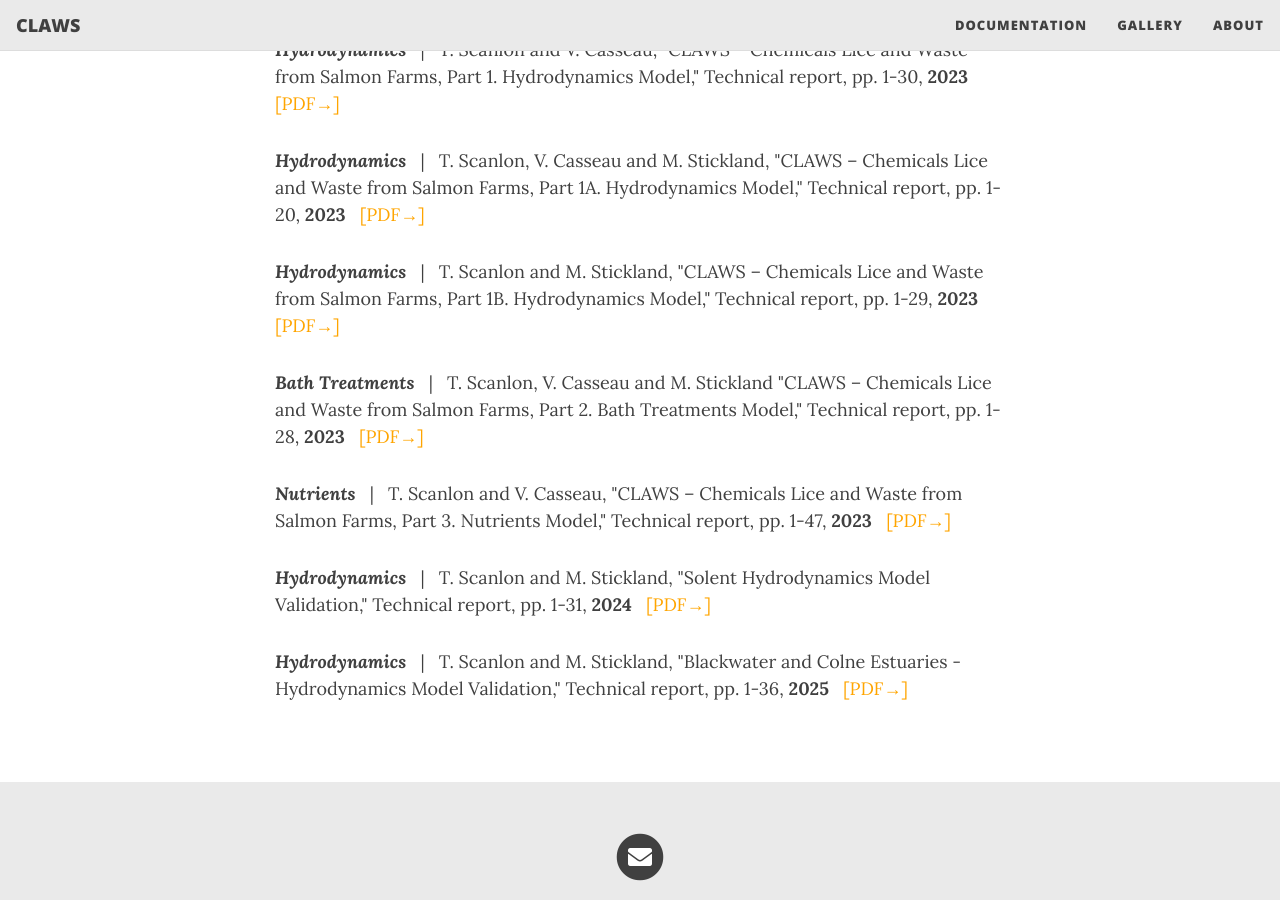
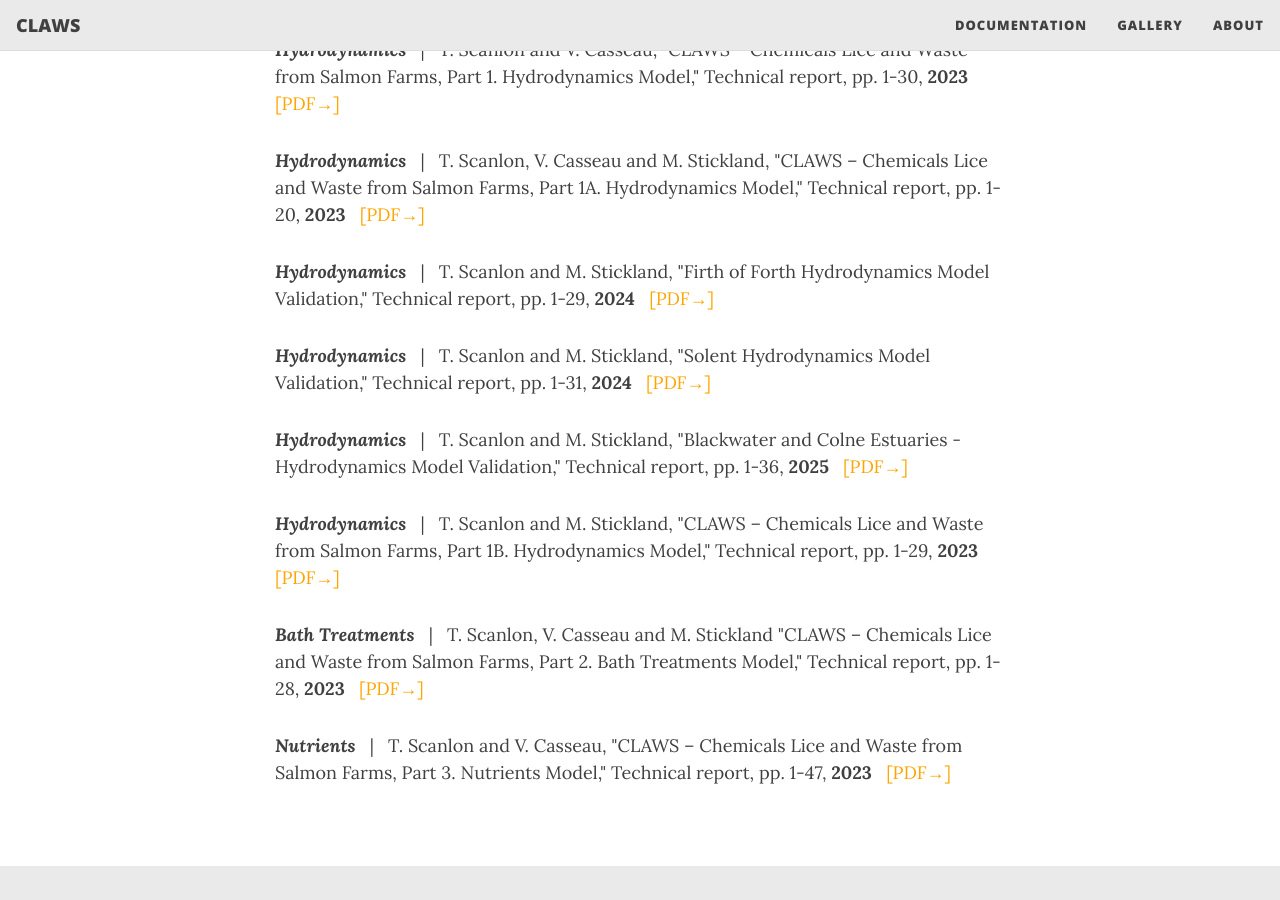
Before and after one commit to claws-scot/claws-scot.github.io, a Jekyll site: the page built from reports.md, in a window 1280 px wide and 900 px high, scrolled down 337 px. Built offline with Jekyll 4.4.1, drawn with Linux system fonts in a browser that asks for light colours; nearby versions of some CDN libraries.

Commit message:
documentation text modified

```diff
--- a/reports.md
+++ b/reports.md
@@ -15,6 +15,12 @@ Farms, Part 1. Hydrodynamics Model," Technical report, pp. 1-30, <b>2023</b> &nb
 <p><b><i>Hydrodynamics</i></b> &nbsp; | &nbsp; T. Scanlon, V. Casseau and M. Stickland, "CLAWS – Chemicals Lice and Waste from Salmon
 Farms, Part 1A. Hydrodynamics Model," Technical report, pp. 1-20, <b>2023</b> &nbsp; <a href="/docs/validation_reports/CLAWS_1_A_Hydrodynamics_Module.pdf" target="_blank" style="color:orange"> [PDF→]</a></p>
 
+<p><b><i>Hydrodynamics</i></b> &nbsp; | &nbsp; T. Scanlon and M. Stickland, "Firth of Forth Hydrodynamics Model Validation," Technical report, pp. 1-29, <b>2024</b> &nbsp; <a href="/docs/validation_reports/Firth_of_Forth_Hydrodynamics_Model_Validation.pdf" target="_blank" style="color:orange"> [PDF→]</a></p>
+
+<p><b><i>Hydrodynamics</i></b> &nbsp; | &nbsp; T. Scanlon and M. Stickland, "Solent Hydrodynamics Model Validation," Technical report, pp. 1-31, <b>2024</b> &nbsp; <a href="/docs/validation_reports/Solent_Hydrodynamics_Model_Validation.pdf" target="_blank" style="color:orange"> [PDF→]</a></p>
+
+<p><b><i>Hydrodynamics</i></b> &nbsp; | &nbsp; T. Scanlon and M. Stickland, "Blackwater and Colne Estuaries - Hydrodynamics Model Validation," Technical report, pp. 1-36, <b>2025</b> &nbsp; <a href="/docs/validation_reports/Blackwater_and_Colne_Estuaries_Hydrodynamics_Model_Validation.pdf" target="_blank" style="color:orange"> [PDF→]</a></p>
+
 <p><b><i>Hydrodynamics</i></b> &nbsp; | &nbsp; T. Scanlon and M. Stickland, "CLAWS – Chemicals Lice and Waste from Salmon
 Farms, Part 1B. Hydrodynamics Model," Technical report, pp. 1-29, <b>2023</b> &nbsp; <a href="/docs/validation_reports/CLAWS_1_B_Hydrodynamics_Module.pdf" target="_blank" style="color:orange"> [PDF→]</a></p>
 
@@ -23,7 +29,3 @@ Farms, Part 2. Bath Treatments Model," Technical report, pp. 1-28, <b>2023</b> &
 
 <p><b><i>Nutrients</i></b> &nbsp; | &nbsp; T. Scanlon and V. Casseau, "CLAWS – Chemicals Lice and Waste from Salmon
 Farms, Part 3. Nutrients Model," Technical report, pp. 1-47, <b>2023</b> &nbsp; <a href="/docs/validation_reports/CLAWS_3_Nutrients_Module.pdf" target="_blank" style="color:orange"> [PDF→]</a></p>
-
-<p><b><i>Hydrodynamics</i></b> &nbsp; | &nbsp; T. Scanlon and M. Stickland, "Solent Hydrodynamics Model Validation," Technical report, pp. 1-31, <b>2024</b> &nbsp; <a href="/docs/validation_reports/Solent_Hydrodynamics_Model_Validation.pdf" target="_blank" style="color:orange"> [PDF→]</a></p>
-
-<p><b><i>Hydrodynamics</i></b> &nbsp; | &nbsp; T. Scanlon and M. Stickland, "Blackwater and Colne Estuaries - Hydrodynamics Model Validation," Technical report, pp. 1-36, <b>2025</b> &nbsp; <a href="/docs/validation_reports/Blackwater_and_Colne_Estuaries_Hydrodynamics_Model_Validation.pdf" target="_blank" style="color:orange"> [PDF→]</a></p>
```
